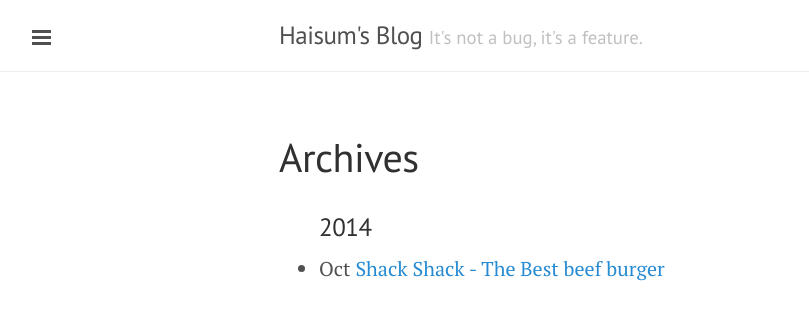
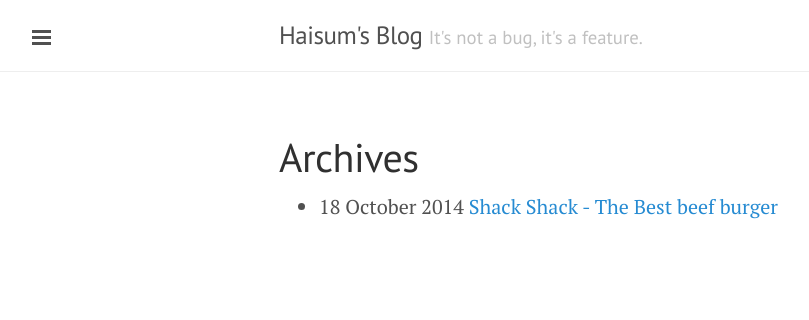
Before and after one commit to haisum/haisum.github.io, a Jekyll site: the page built from archives.md, in a window 1280 px wide. Shown: the top 320 px of the page, without its empty margins (1-810 px from the left). Built offline with Jekyll 4.4.1, drawn with Linux system fonts in a browser that asks for light colours; Markdown is read by kramdown in place of the engine named in the settings.

Commit message:
Simplyfing archives page by adding just sequential post links and title and removing years and months grouping

```diff
--- a/archives.md
+++ b/archives.md
@@ -5,17 +5,6 @@ title: Archives
 
 <ul>
   {% for post in site.posts %}
-
-    {% unless post.next %}
-      <h3>{{ post.date | date: '%Y' }}</h3>
-    {% else %}
-      {% capture year %}{{ post.date | date: '%Y' }}{% endcapture %}
-      {% capture nyear %}{{ post.next.date | date: '%Y' }}{% endcapture %}
-      {% if year != nyear %}
-        <h3>{{ post.date | date: '%Y' }}</h3>
-      {% endif %}
-    {% endunless %}
-
-    <li>{{ post.date | date:"%b" }} <a href="{{ post.url }}">{{ post.title }}</a></li>
+    <li>{{ post.date | date: "%-d %B %Y"}} <a href="{{ post.url }}">{{ post.title }}</a></li>
   {% endfor %}
 </ul>
```
